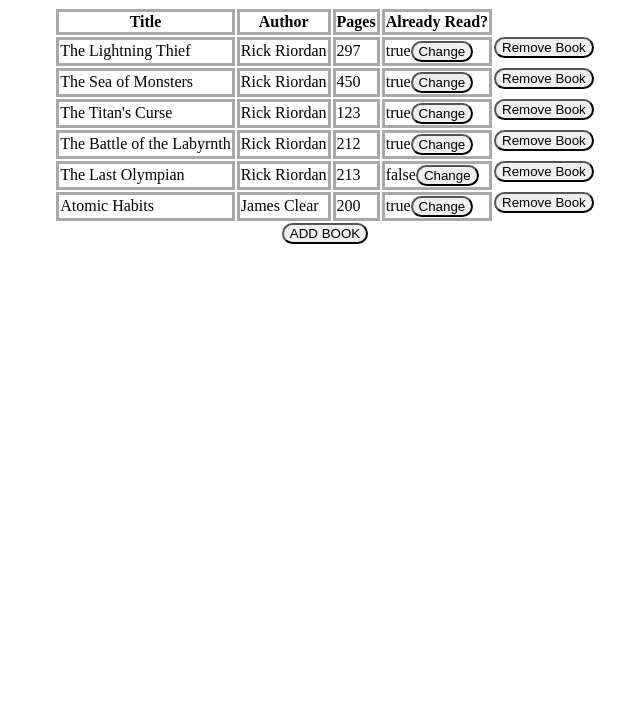
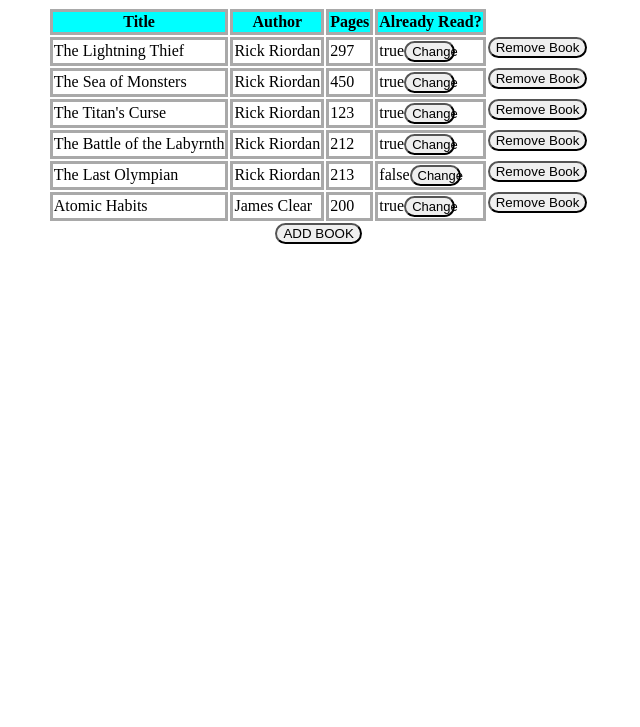
Before and after one commit to Blake-Peterson/Library, a plain HTML site: page index.html in a window 1280 px wide. Shown: the part 73-800 px from the top of the page, without its empty margins (315-955 px from the left). Drawn offline with Linux system fonts and the light colour scheme.

Commit message:
minor styling and cleaning up console.log statement

```diff
--- a/script.js
+++ b/script.js
@@ -27,7 +27,6 @@
         const bookPages = document.querySelector("#pages");
         const bookRead = document.querySelector("#already_read");
         const new_book = new Book(bookTitle.value,bookAuthor.value,bookPages.value,bookRead.checked);
-        console.log(new_book);
         myLibrary.push(new_book);
         updateTable();
         dialog.close();
--- a/style.css
+++ b/style.css
@@ -10,7 +10,7 @@
   border: solid darkgrey;
 }
 
-#table-header {
+th {
   background-color: aqua;
 }
 
@@ -29,6 +29,13 @@
   padding: 0 0 0 8px;
 }
 
+td button {
+  width: 4vw;
+  height: auto;
+  font-size: small;
+}
+
 button {
   border-radius: 1em;
+  margin-right: 1vw;
 }
```
